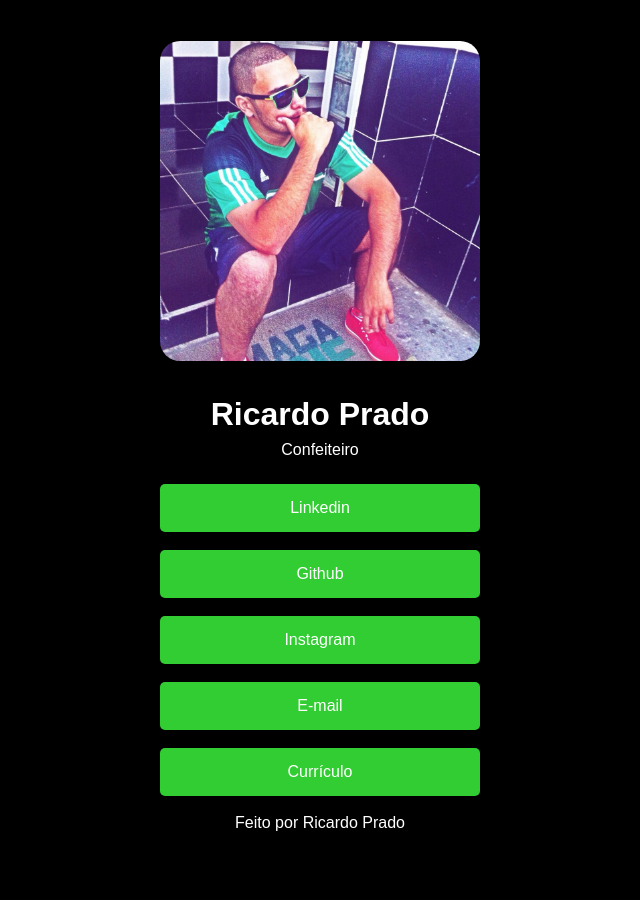
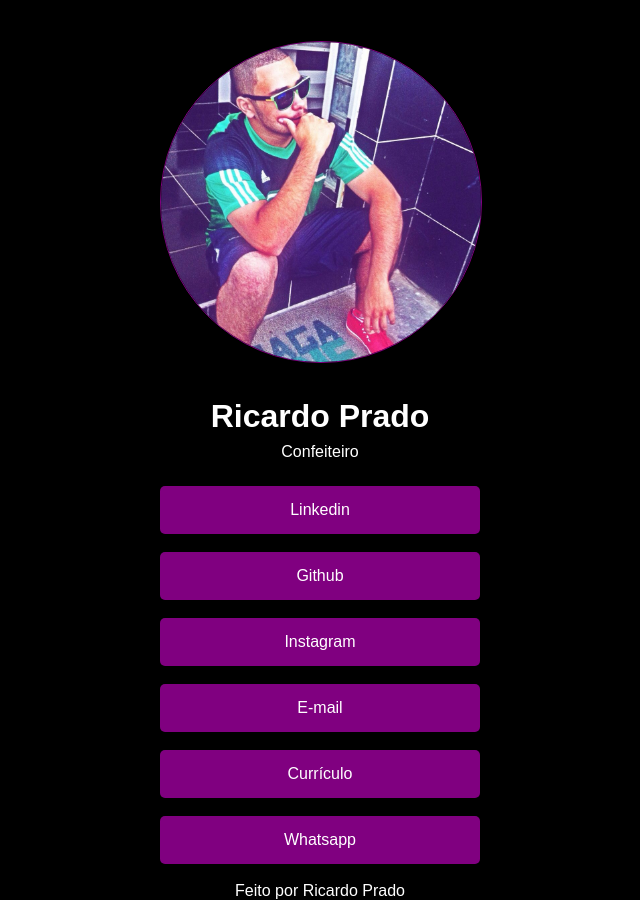
Before and after one commit to RicardoPAvila/my-links, a plain HTML site: page index.html in a window 1280 px wide. Shown: the whole page, without its empty margins (320-960 px from the left). Before the commit the page ends 832 px from the top, so only its background shows below. Drawn offline with Linux system fonts and the light colour scheme.

Commit message:
Add files via upload

```diff
--- a/index.html
+++ b/index.html
@@ -30,6 +30,9 @@
             <li>
                 <a href="public/curriculum.jpg">Currículo</a>
             </li>
+            <li>
+                <a href="https://wa.me/51986168582">Whatsapp</a>
+            </li>
         </ul>
         <footer>Feito por Ricardo Prado</footer>
     </div>
--- a/style.css
+++ b/style.css
@@ -9,9 +9,11 @@ body {
 }
 
 img {
-    border-radius: 20px;
+    border-radius: 50%;
     width: 320px;
     height: 320px;
+    border: 1px solid;
+    border-color: purple;
 }
 
 h1 {
@@ -34,12 +36,18 @@ li {
 }
 
 a {
-    background-color: limegreen;
+    background-color: purple;
     color: white;
     padding: 15px;
     text-decoration: none;
     display: block;
     border-radius: 5px;
+}
+a:hover {
+    background-color: white;
+    color: black;
+    transition: all 0.3s ease-in-out;
+    transform: scale(1.1);
 }
 
 footer{
```
